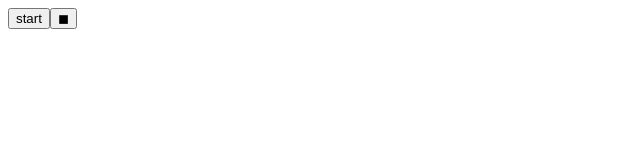
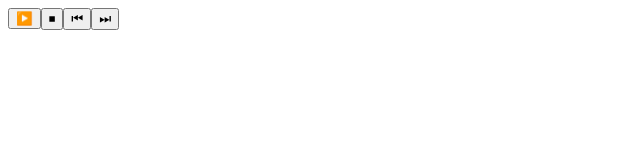
Before and after one commit to Track-1/pre-task, a React (Create React App) app: page /jsPlayer in a window 1280 px wide. Shown: the top 160 px of the page, without its empty margins (0-640 px from the left). Built offline with nearby package versions, Linux system fonts and the light colour scheme.

Commit message:
[ feat ] 재생 버튼들 구현

```diff
--- a/src/components/js/Player.tsx
+++ b/src/components/js/Player.tsx
@@ -1,7 +1,19 @@
+import { useState } from "react";
+
+
 export default function Player() {
+    const [start, setStart] = useState<boolean>(false)
+
+    const handleStartButtonClick=()=>{
+        setStart((prev)=>!prev)
+        console.log(start)
+    }
+
     return(<>
-        <button type="button">start</button>
-        <button type="button">◼︎</button>
+        <button type="button" onClick={()=>handleStartButtonClick()}>{!start?("▶️"):("⏸")}</button>
+        <button type="button">⏹</button>
+        <button type="button">⏮</button>
+        <button type="button">⏭</button>
     </>
     );
 }
```
